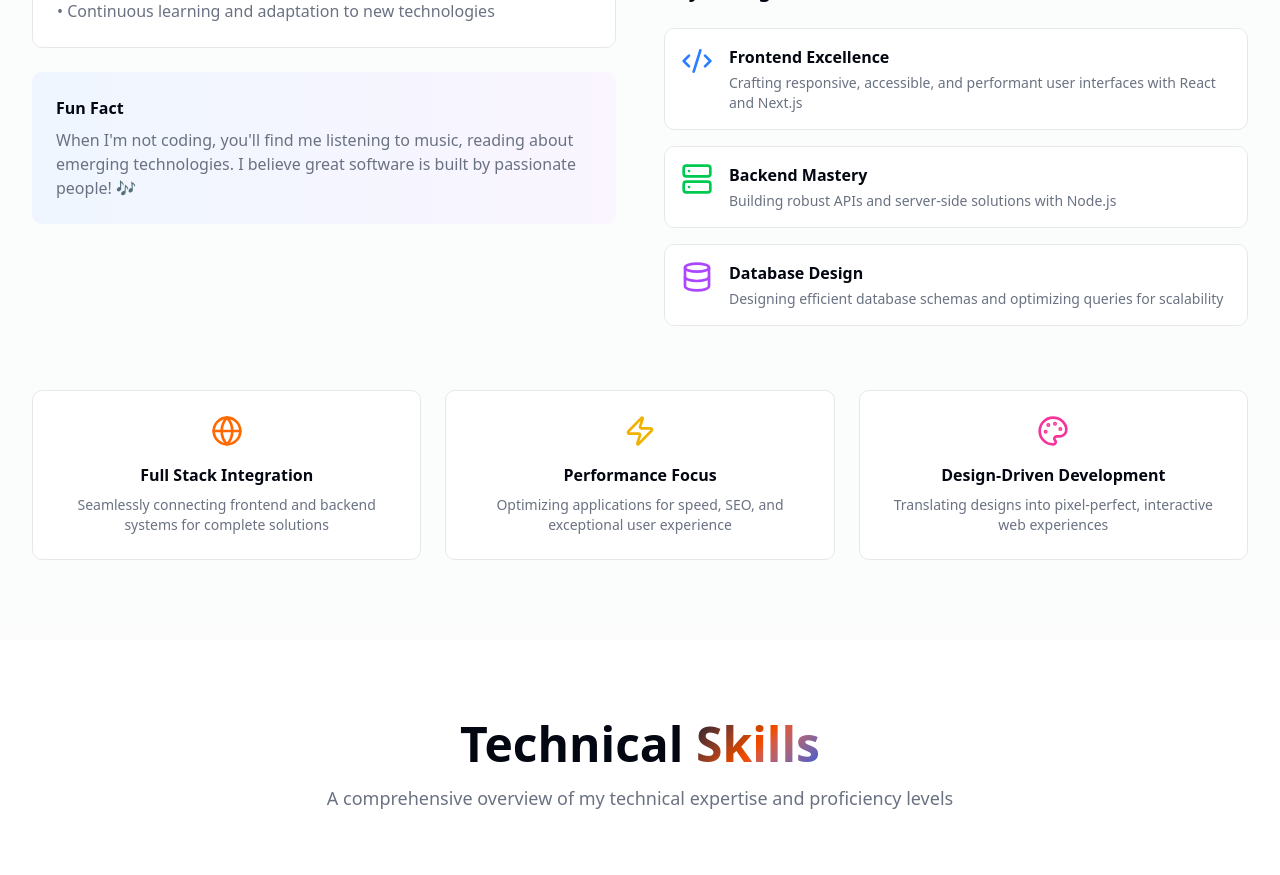
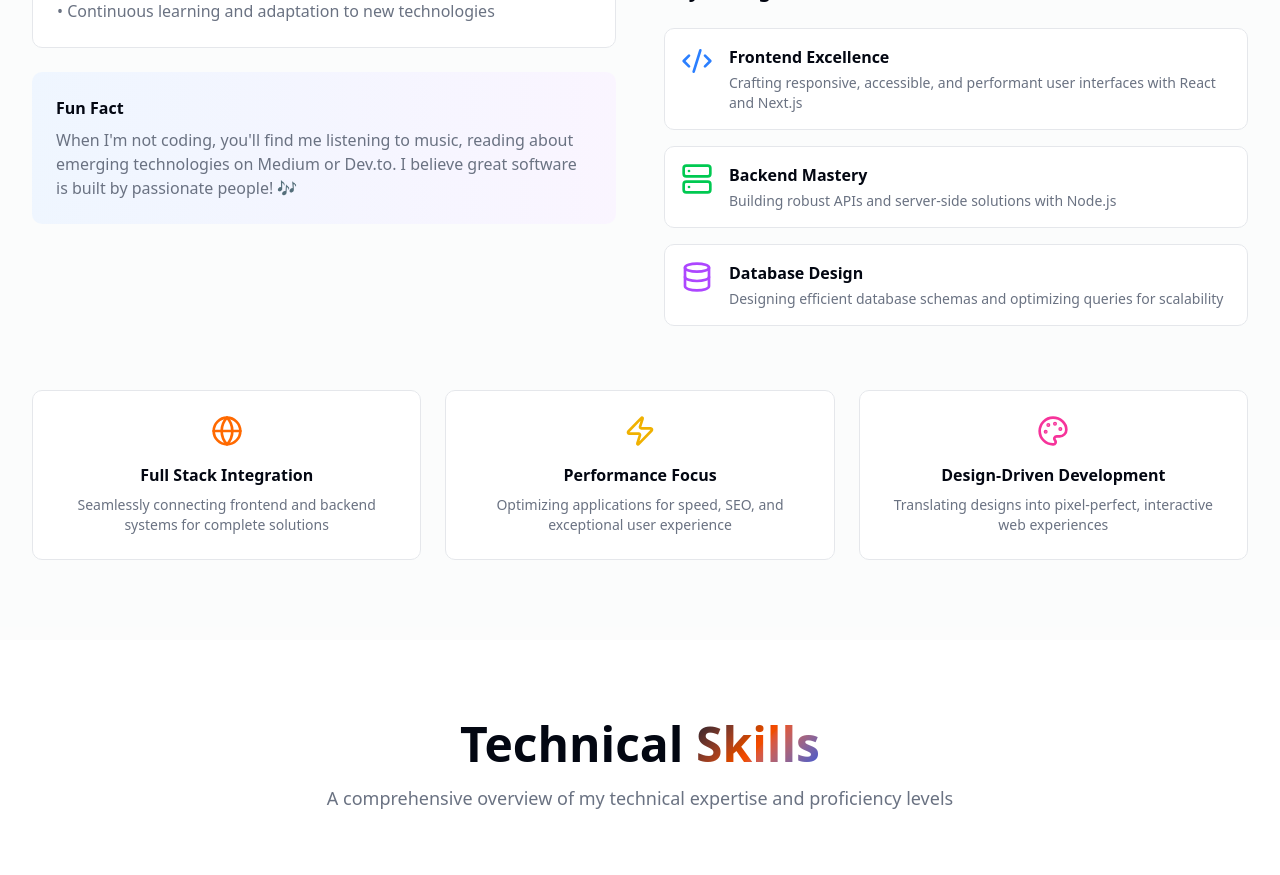
Before and after one commit to Tejas19Tejam/portfolio, a Next.js app: page / in a window 1280 px wide. Shown: the part 1660-2535 px from the top of the page. Built offline with nearby package versions, Linux system fonts and the light colour scheme; no server answers.

Commit message:
Content Modification

```diff
--- a/app/_components/custom/about.tsx
+++ b/app/_components/custom/about.tsx
@@ -147,8 +147,9 @@ function About() {
                 <h4 className="font-semibold mb-2">Fun Fact</h4>
                 <p className="text-muted-foreground">
                   When I&apos;m not coding, you&apos;ll find me listening to
-                  music, reading about emerging technologies. I believe great
-                  software is built by passionate people! 🎶
+                  music, reading about emerging technologies on Medium or
+                  Dev.to. I believe great software is built by passionate
+                  people! 🎶
                 </p>
               </div>
             </div>
```
Also changed, not shown: 1 other file (tests, documents, lock files or other folders).
